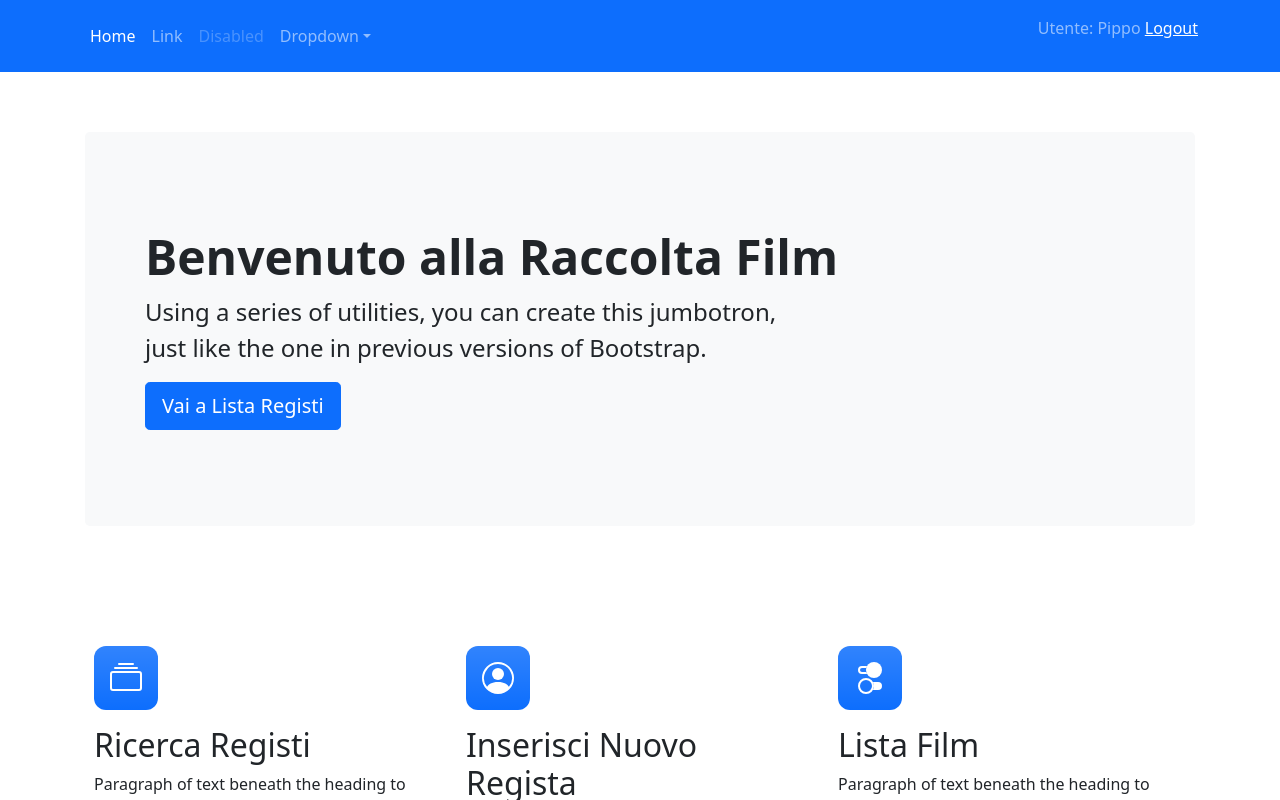
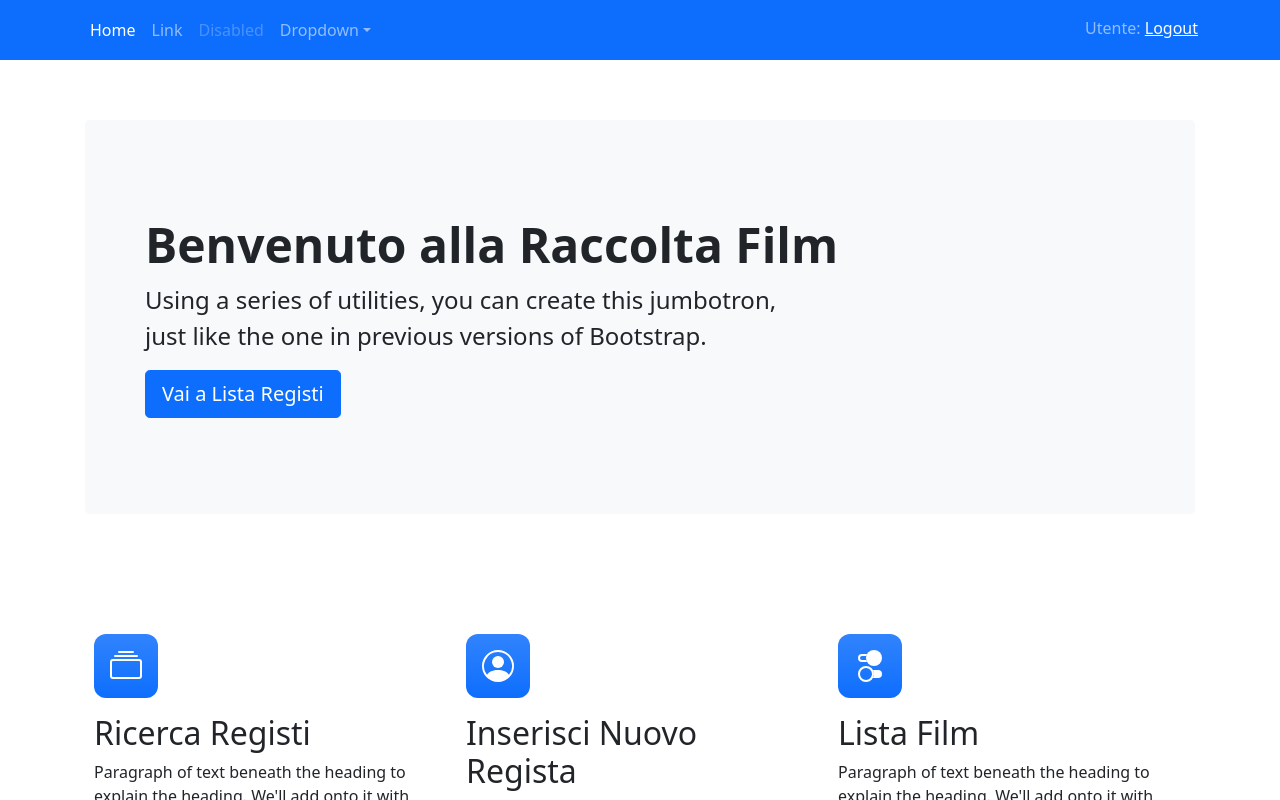
Before and after one commit to RobertoEsposito02/raccoltafilm20212109, an Angular app: page /welcome in a window 1280 px wide. Shown: the top 800 px of the page. Built offline with nearby package versions, Linux system fonts and the light colour scheme.

Commit message:
modificato comoparsa username di fianco a logou

```diff
--- a/src/app/core/auth/auth.service.ts
+++ b/src/app/core/auth/auth.service.ts
@@ -13,6 +13,7 @@ export class AuthService{
   constructor(private _http:HttpClient) { }
 
   login(loginForm:Utente){
+    this.setUserLogged(loginForm);
     return of({username: loginForm.username, token: ""});
   }
 
--- a/src/app/core/auth/login/login.component.ts
+++ b/src/app/core/auth/login/login.component.ts
@@ -36,7 +36,7 @@ export class LoginComponent implements OnInit, OnDestroy {
         this._router.navigate(["welcome"])
       })
     }else{
-
+      this._router.navigate(["auth/login"])
     }
   }
 
--- a/src/app/core/layout/navbar/navbar.component.html
+++ b/src/app/core/layout/navbar/navbar.component.html
@@ -33,8 +33,8 @@
                 </li>
             </ul>
         </div>
-        <div class="col-md-3 text-end">
-            <p class="navbar-text">Utente: Pippo
+        <div class="col-md-3 text-end" style="margin-bottom: -12px;">
+            <p class="navbar-text">Utente: {{(_authService.getUserLogged() | async)?.username}}
                 <a href="" (click)="logout()">Logout</a>
             </p>
         </div>
--- a/src/app/core/layout/navbar/navbar.component.ts
+++ b/src/app/core/layout/navbar/navbar.component.ts
@@ -8,7 +8,7 @@ import { AuthService } from '../../auth/auth.service';
 })
 export class NavbarComponent implements OnInit {
 
-  constructor(private _authService:AuthService) { }
+  constructor(public _authService:AuthService) { }
 
   ngOnInit(): void {
   }
```
